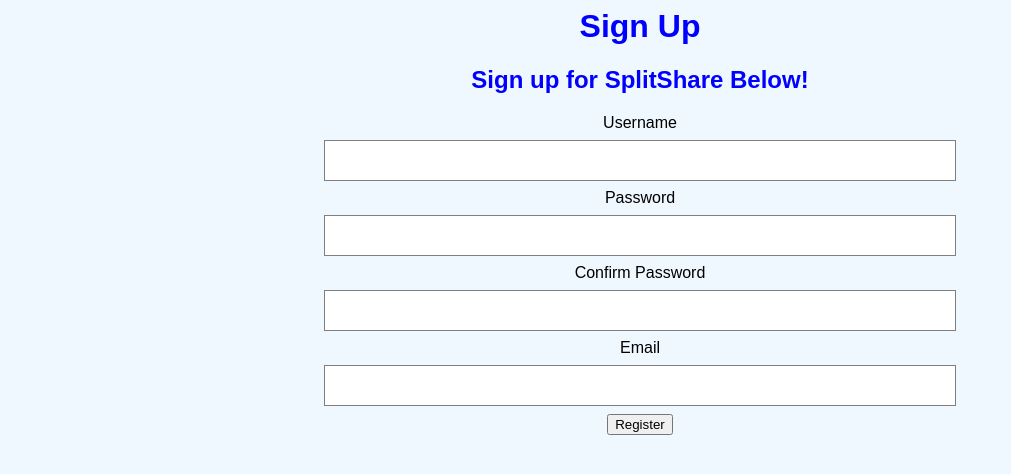
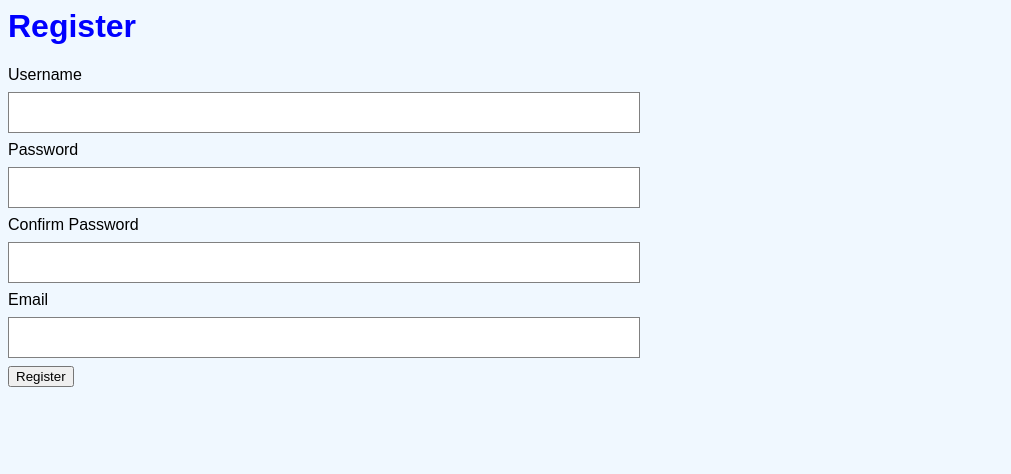
Before and after one commit to senaig97/Project, a Flask app: page /register in a window 1280 px wide. Shown: the top 474 px of the page, without its empty margins (0-1011 px from the left). Run offline with Flask 2, Linux system fonts and the light colour scheme.

Commit message:
Updated header and alignment.

```diff
--- a/app/templates/LogIn.html
+++ b/app/templates/LogIn.html
@@ -7,7 +7,7 @@
 font-family: Arial, Helvetica, sans-serif;
 background-color: AliceBlue;
 }
-h2 { color: blue;}
+h1 { color: blue;}
 form {
   width: 50%;
   padding: 12px 10px;
@@ -21,7 +21,7 @@
 
   <body>
 
-    <h2>Login Page</h2>
+    <h1>Login</h1>
 
     <form action="" method="post" novalidate>
         {{ form.hidden_tag() }}
--- a/app/templates/Register.html
+++ b/app/templates/Register.html
@@ -33,12 +33,11 @@
     </head>
 
     <body>
-        <div align="center">
-            <h1>Sign Up</h1>
+        <div align="left">
+            <h1>Register</h1>
 
             <form action="" method="post" class="form-horizontal">
                 {{ form.hidden_tag() }}
-                <h2>Sign up for SplitShare Below! </h2>
                 <div class="control-group">
                     <div class="controls">
                         {{ form.username.label }}<br>
```
